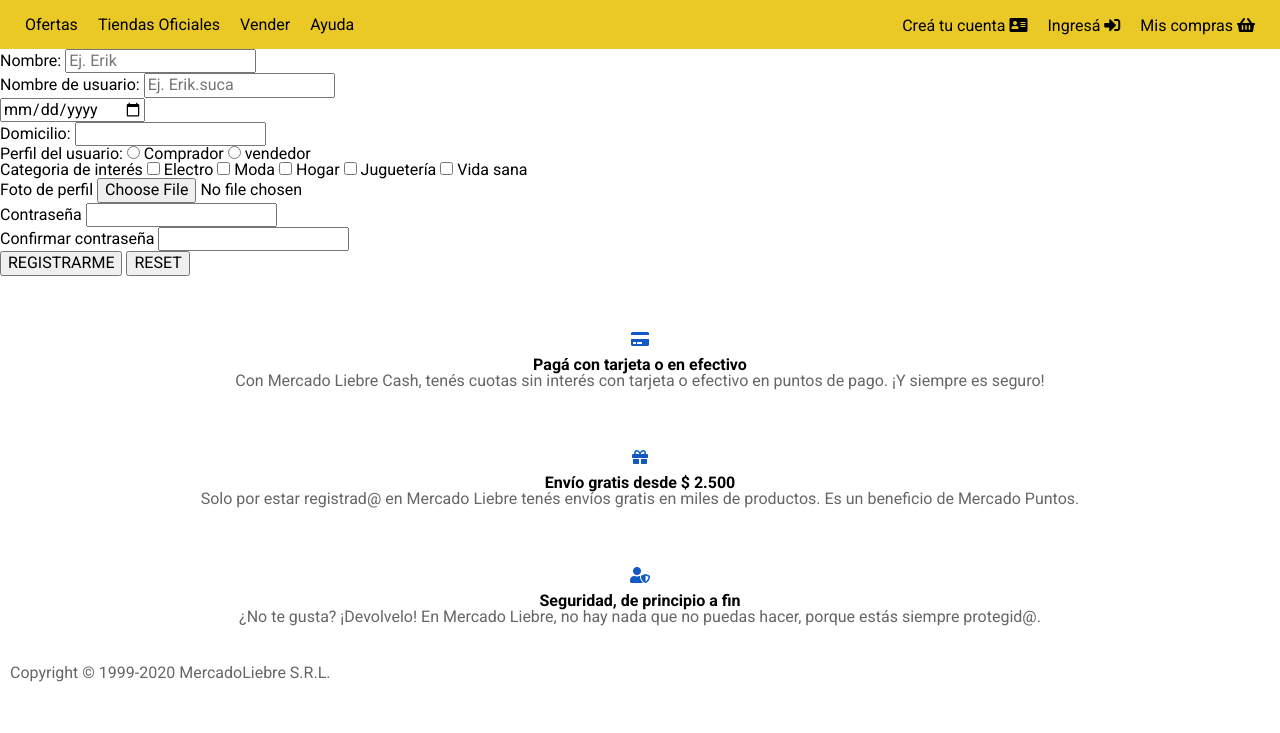
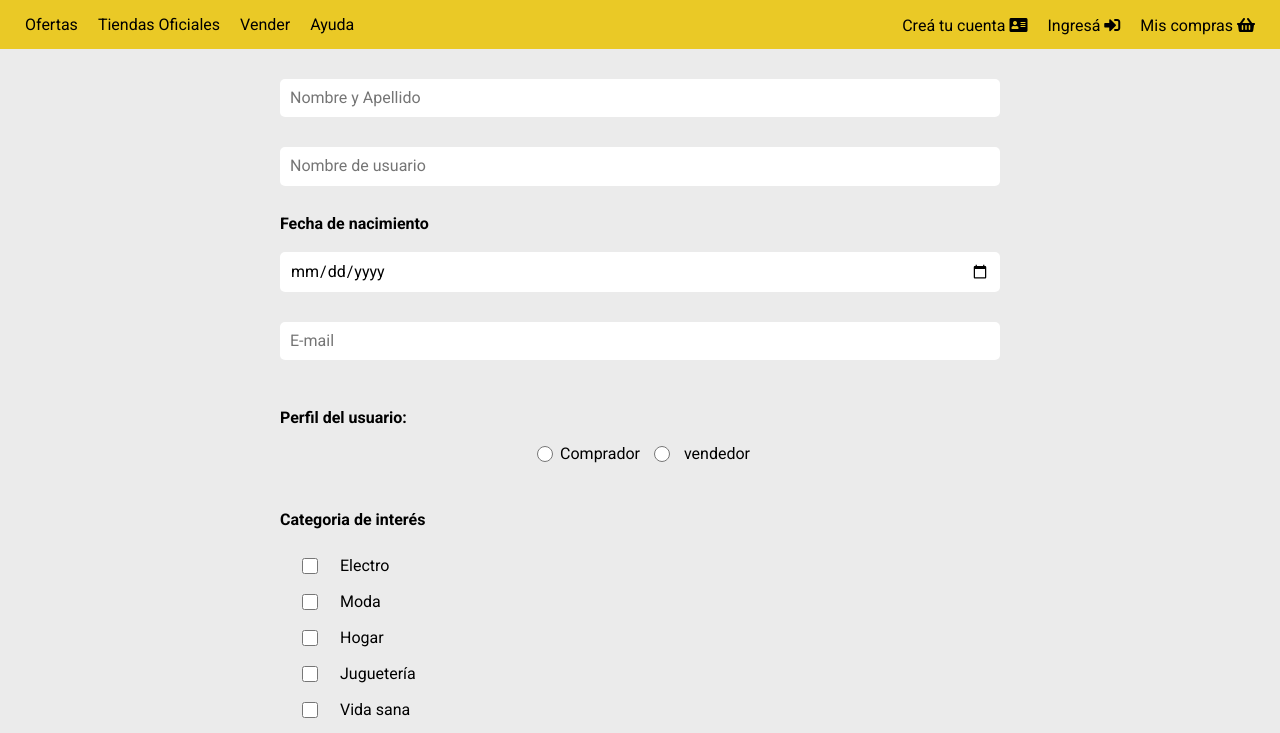
Before and after one commit to ErikSuca/AplicacionWebPrueba, a website: page src/views/register.html in a window 1280 px wide. Shown: the part 67-800 px from the top of the page. Drawn offline with Linux system fonts and the light colour scheme.

Commit message:
agregue estilos de los formularios

```diff
--- a/public/styles/form.css
+++ b/public/styles/form.css
@@ -1,11 +1,75 @@
 form{
-    background-color: #666;
+    display: flex;
+    flex-wrap: wrap;
+    justify-content: center;
+    background-color: #ebebeb;
+    padding-bottom: 30px;
 }
 .element-form {
-    width: 90vw;
-
-    margin: auto 15px;
+    max-width: 720px;
+    width: 90%;
+    margin-top: 30px;
 }
 .element-form input{
+    box-sizing: border-box;
+    width: 100%;
+    padding: 10px;
+    border-radius: 5px;
+    border: 0 solid;
+}
+.interes{
+    display: flex;
+    flex-wrap: wrap;
+
+}
+.check{
+    display: flex;
+    flex-wrap: wrap;
+    width: 100%;
+    margin: 10px 0px;
+}
+.check input{
+    max-width: 20px;
+    margin:0px 20px;
+}
+
+
+.user-perfil{
+    display: flex;
+    flex-wrap: wrap;
+    justify-content: center;
+}
+.name-category{
+    width: 100%;
+    font-weight: bold;
+    margin: 20px 0px;
+}
+input[type="date"] {
+    margin-top: 20px;
+}
+.user-perfil :nth-child(2), .user-perfil :nth-child(3) {
+    display: flex;
+    justify-content: center;
+    max-width: 110px;
+    width: 50%;
+}
+.buttom-blue{
+    border: 0px;
+    padding: 10px;
+    border-radius: 6px;
+    font-weight: bold;
+    color: #ebebeb;
+    background-color: #1259c3;
+}
+.button-enviar{
     width: 100%;
 }
+
+.buttom-green{
+    border: 0px;
+    padding: 10px;
+    border-radius: 6px;
+    font-weight: bold;
+    color: #ebebeb;
+    background-color: #39b54a;
+}
--- a/src/routes/web.js
+++ b/src/routes/web.js
@@ -2,7 +2,7 @@
 const express = require('express');
 const router = express.Router();
 
-router.get('/', (req, res)=> res.sendFile(path.resolve(__dirname, '../views', 'index.html')));
+router.get('/home.html', (req, res)=> res.sendFile(path.resolve(__dirname, '../views', 'index.html')));
 router.get('/register.html', (req, res)=> res.sendFile(path.resolve(__dirname, '../views', 'register.html')));
 router.get('/login.html', (req, res)=> res.sendFile(path.resolve(__dirname, '../views', 'login.html')));
 
--- a/src/views/register.html
+++ b/src/views/register.html
@@ -10,6 +10,7 @@
     <link href="https://cdnjs.cloudflare.com/ajax/libs/font-awesome/5.15.3/css/all.min.css"rel="stylesheet" />
     <link rel="stylesheet" href="/styles/footer.css">
     <link rel="stylesheet" href="/styles/header.css">
+    <link rel="stylesheet" href="/styles/form.css">
     <link rel="icon" type="image/vnd.microsoft.icon" href="/images/favicon.ico">
 </head>
 <body>
@@ -45,22 +46,20 @@
         <section>
             <form action="/" method="POST" autocomplete="off" >
                 <div class="element-form">
-                    <label for="name">Nombre:</label>
-                    <input type="text" name="name" id="name" placeholder="Ej. Erik" required>
+                    <input type="text" name="name" id="name" placeholder="Nombre y Apellido" required>
                 </div>
                 <div class="element-form">
-                    <label for="name-user">Nombre de usuario:</label>
-                    <input type="text" name="name-user" id="name-user" placeholder="Ej. Erik.suca" required>
+                    <input type="text" name="name-user" id="name-user" placeholder="Nombre de usuario" required>
                 </div>
                 <div class="element-form">
+                    <label for="date-user" class="name-category">Fecha de nacimiento</label>
                     <input type="date" name="date-user" id="date-user" required>
                 </div>
                 <div class="element-form">
-                    <label for="address">Domicilio:</label>
-                    <input type="text" name="address-user" id="address" required>
+                    <input type="text" name="address-user" id="address" required placeholder="E-mail">
                 </div>
-                <div class="element-form">
-                    <label>Perfil del usuario:</label>
+                <div class="element-form user-perfil">
+                    <label class="name-category">Perfil del usuario:</label>
                     <label>
                         <input type="radio" name="type-user" value="comprador">
                         Comprador
@@ -70,43 +69,43 @@
                         vendedor
                     </label>
                 </div>
-                <div class="element-form">
-                    <label>Categoria de interés</label>
-                    <label>
+                <div class="element-form interes">
+                    <label class="name-category">Categoria de interés</label>
+                    <label class="check">
                         <input type="checkbox" name="category" value="electro">
                         Electro
                     </label>
-                    <label>
+                    <label class="check">
                         <input type="checkbox" name="category" value="moda">
                         Moda
                     </label>
-                    <label>
+                    <label class="check">
                         <input type="checkbox" name="category" value="hogar">
                         Hogar
                     </label>
-                    <label>
+                    <label class="check">
                         <input type="checkbox" name="category" value="jugueteria">
                         Juguetería
                     </label>
-                    <label>
+                    <label class="check">
                         <input type="checkbox" name="category" value="vida_sana">
                         Vida sana
                     </label>
                 </div>
                 <div class="element-form">
-                    <label for="photo">Foto de perfil</label>
-                    <input type="file" id="photo" name="photo">
+                    <label for="photo" class="name-category">Foto de perfil</label>
+                    <input type="file" id="photo" name="photo" >
                 </div>
                 <div class="element-form">
-                    <label for="password">Contraseña</label>
-                    <input type="password" name="password" id="password">
+                    <input type="password" name="password" id="password" placeholder="Contraseña">
                 </div>
                 <div class="element-form">
-                    <label for="password-confirm">Confirmar contraseña</label>
-                    <input type="password" name="password-confirm" id="password-confirm">
+                    <input type="password" name="password-confirm" id="password-confirm" placeholder="Confirmar contraseña">
                 </div>
-                <button type="submit">REGISTRARME</button>
-                <button type="reset">RESET</button>
+                <div class="element-form">
+                    <button type="submit" class="buttom-blue">REGISTRARME</button>
+                    <button type="reset" class="buttom-green">REINICIAR</button>
+                </div>
                 </form>
         </section>
     </main>
```
Also changed, not shown: src/views/login.html (+7 -4 lines).
